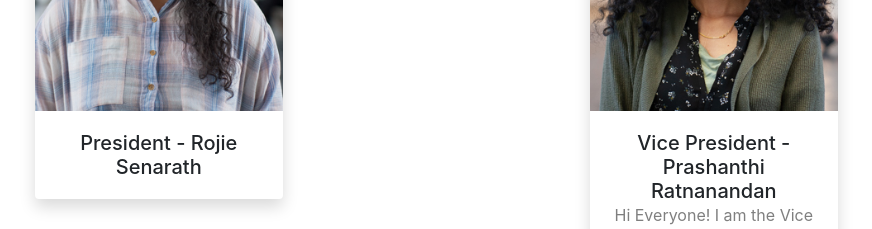
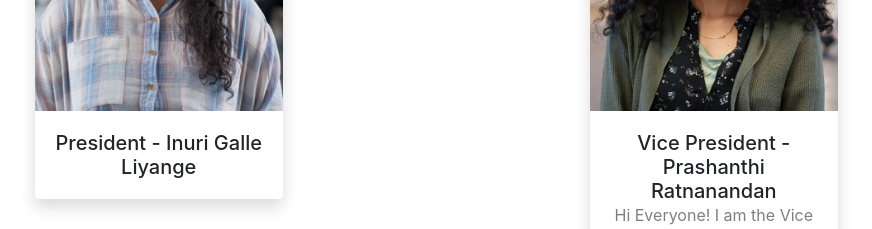
Before and after one commit to HunterAMSA/HunterAMSA.github.io, a website with bundled scripts: page index.html in a window 1280 px wide. Shown: the part 1900-2129 px from the top of the page, without its empty margins (65-937 px from the left). Built offline with nearby package versions, Linux system fonts and the light colour scheme.

Commit message:
Name correction

```diff
--- a/index.html
+++ b/index.html
@@ -141,7 +141,7 @@
         <div class="card border-0 shadow">
           <img src="img\Profiles\president.jpg" class="card-img-top" alt="...">
           <div class="card-body text-center">
-            <h5 class="card-title mb-0">President - Rojie Senarath</h5>
+            <h5 class="card-title mb-0">President - Inuri Galle Liyange</h5>
             <div class="card-text text-black-50"></div>
           </div>
         </div>
```
